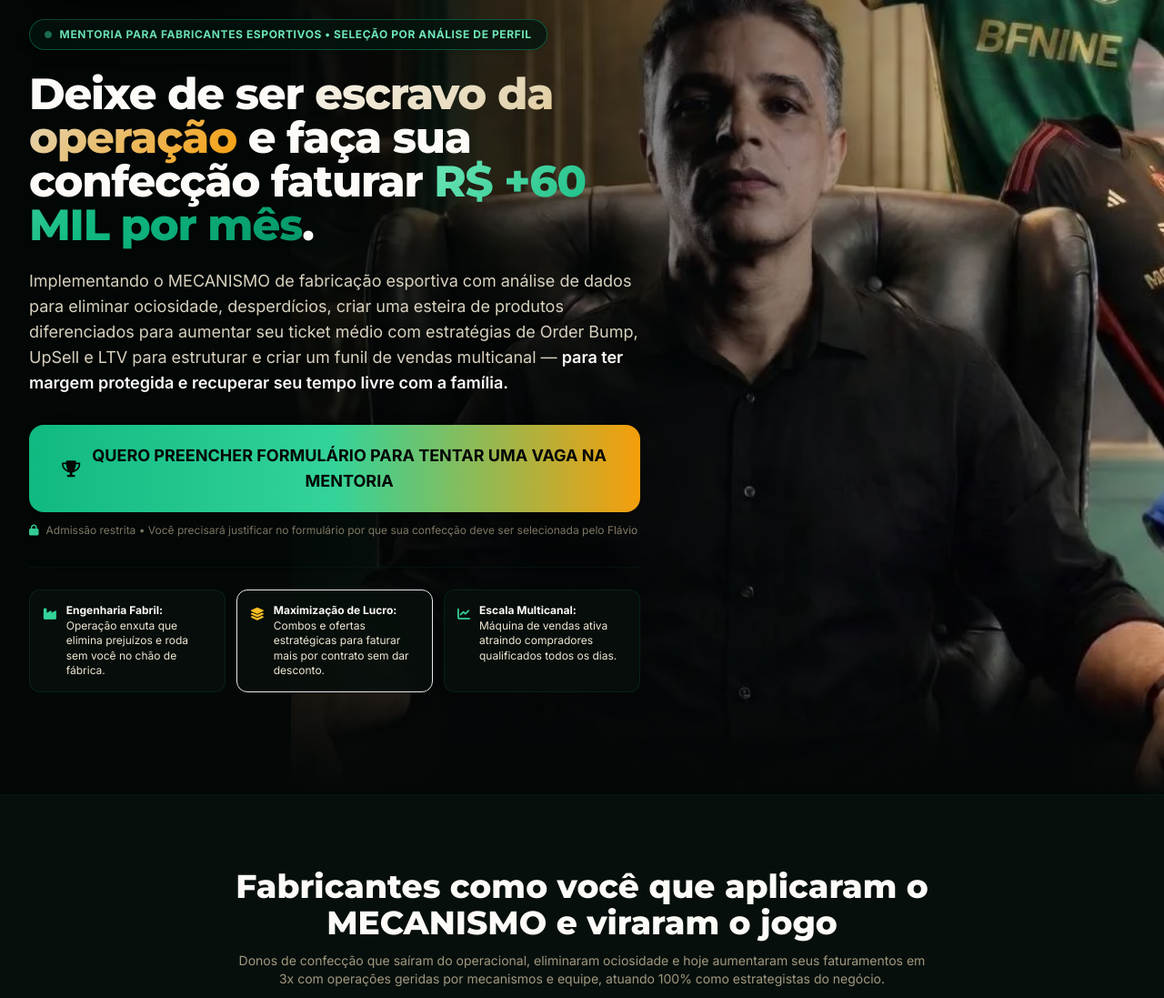
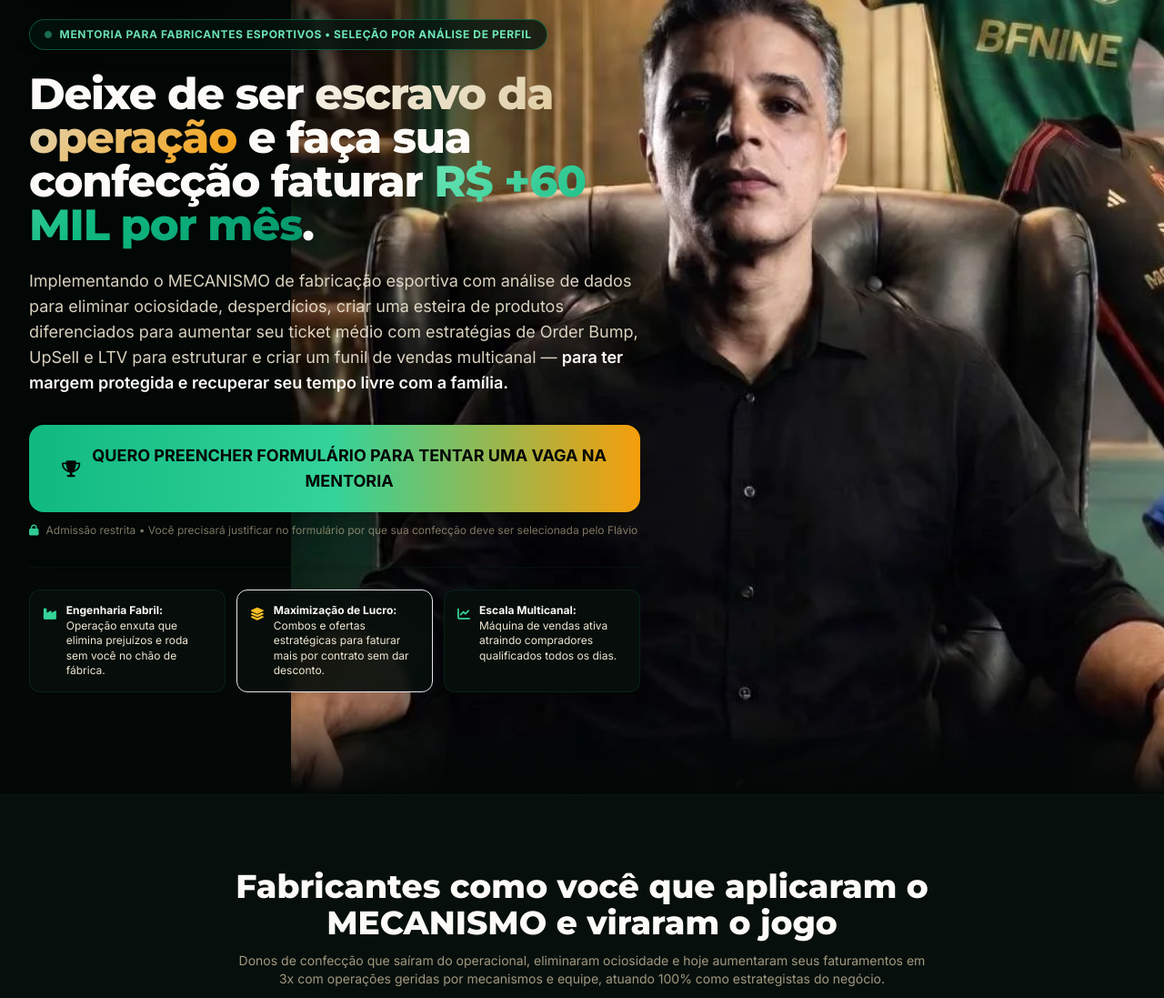
Before and after one commit to flaviobfnine/Mentoria, a plain HTML site: page index.html in a window 1280 px wide. Shown: the part 203-1300 px from the top of the page at 91% size. Drawn offline with nearby package versions, Linux system fonts and the light colour scheme.

Commit message:
- Remocao de degrade artificial da hero desktop + 2026-11-04 + 15:36

```diff
--- a/index.html
+++ b/index.html
@@ -105,16 +105,12 @@
             <div class="absolute inset-0 bg-gradient-to-b from-transparent via-onyx-950/60 to-onyx-950"></div>
         </div>
 
-        <!-- VISUAL DESKTOP (ESPECIALISTA COM TRANSIÇÃO 30%+ MAIS TRANSPARENTE) -->
+        <!-- VISUAL DESKTOP (ESPECIALISTA LIMPO - FOTO JÁ POSSUI DEGRADÊ NATURAL À ESQUERDA) -->
         <div class="hidden lg:block absolute inset-y-0 right-0 w-9/12 z-0 pointer-events-none overflow-hidden">
             <img src="assets/hero_bg_especialista_novo.webp" alt="Flávio — Especialista Premier Brand Sports" class="w-full h-full object-cover object-center brightness-105">
-            <!-- Smooth Soft Gradient Blend (Mais transparente para mostrar o especialista e o cenário) -->
-            <div class="absolute inset-y-0 left-0 w-full bg-gradient-to-r from-onyx-950/80 via-onyx-950/45 via-onyx-950/15 to-transparent"></div>
-            <div class="absolute inset-x-0 bottom-0 h-32 bg-gradient-to-t from-onyx-950 via-onyx-950/60 to-transparent"></div>
-        </div>
-
-        <!-- Fundo Escuro Suave na Esquerda (Desktop) -->
-        <div class="hidden lg:block absolute inset-y-0 left-0 w-5/12 bg-gradient-to-r from-onyx-950/85 to-transparent z-0"></div>
+            <!-- Suave transição apenas no rodapé para conectar com a próxima seção -->
+            <div class="absolute inset-x-0 bottom-0 h-24 bg-gradient-to-t from-onyx-950 to-transparent"></div>
+        </div>
 
         <div class="max-w-7xl mx-auto px-4 sm:px-6 lg:px-8 relative z-10 w-full pt-[350px] sm:pt-[380px] lg:pt-0">
             <div class="max-w-2xl text-center lg:text-left">
```
